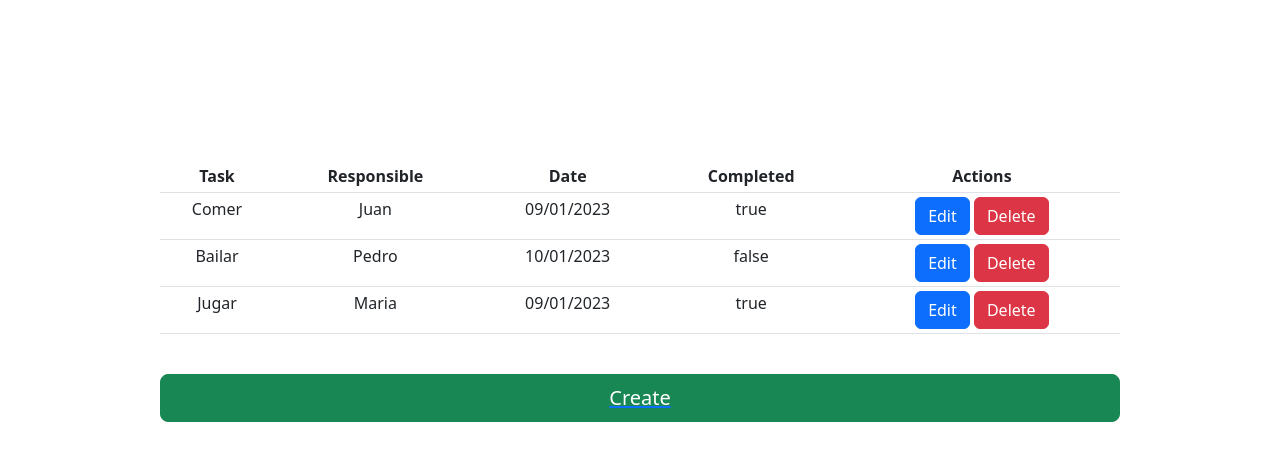
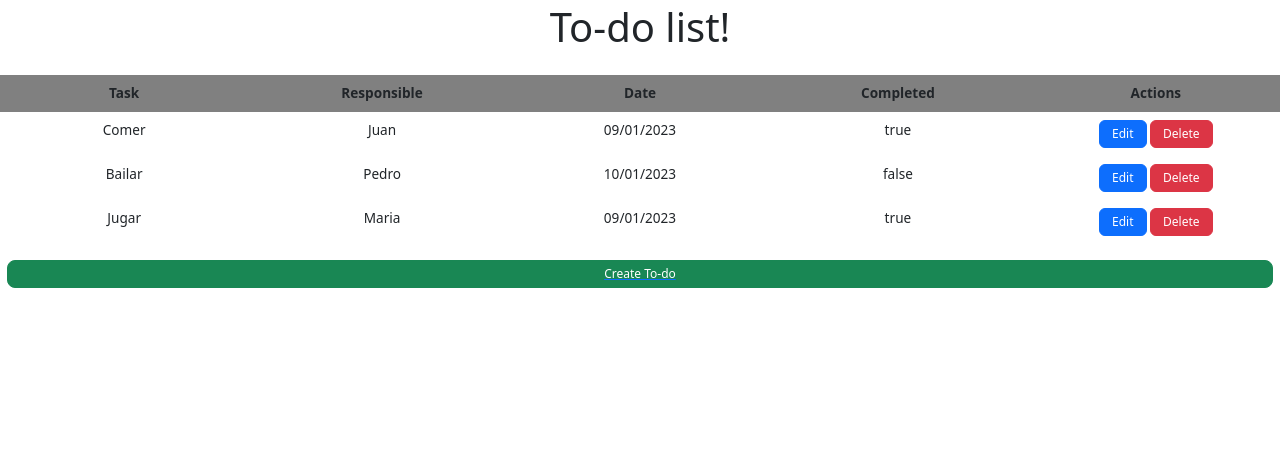
Before and after one commit to gonzalomolina1990/todolist, a React (Create React App) app in the folder front/: page / in a window 1280 px wide. Shown: the top 460 px of the page. Built offline with nearby package versions, Linux system fonts and the light colour scheme.

Commit message:
styles fix

```diff
--- a/front/src/App.css
+++ b/front/src/App.css
@@ -1,38 +1,22 @@
-.App {
-  text-align: center;
+body{
+  font-size: 0.85rem !important;
+  margin: 0.2rem !important;
 }
 
-.App-logo {
-  height: 40vmin;
-  pointer-events: none;
+.btn {
+    font-size: 0.75rem !important;
+    padding: 0.25rem 0.75rem !important;
 }
 
-@media (prefers-reduced-motion: no-preference) {
-  .App-logo {
-    animation: App-logo-spin infinite 20s linear;
-  }
+.row {
+  text-align: center !important;
 }
 
-.App-header {
-  background-color: #282c34;
-  min-height: 100vh;
-  display: flex;
-  flex-direction: column;
-  align-items: center;
-  justify-content: center;
-  font-size: calc(10px + 2vmin);
-  color: white;
+.col{
+  padding: 0.5rem !important;
 }
 
-.App-link {
-  color: #61dafb;
+.mainrow{
+  font-weight: bold;
+  background-color: gray;
 }
-
-@keyframes App-logo-spin {
-  from {
-    transform: rotate(0deg);
-  }
-  to {
-    transform: rotate(360deg);
-  }
-}
--- a/front/src/components/Home.js
+++ b/front/src/components/Home.js
@@ -3,6 +3,9 @@ import {Button, Table} from 'react-bootstrap';
 import "bootstrap/dist/css/bootstrap.min.css"
 import Todos from './to-dos';
 import {Link, useNavigate} from 'react-router-dom';
+import Container from 'react-bootstrap/Container';
+import Row from 'react-bootstrap/Row';
+import Col from 'react-bootstrap/Col';
 
 
 function Home(){
@@ -31,64 +34,79 @@ function Home(){
     }
 
     return(<div>
-        <div style={{margin:"10rem"}}>
-            <Table stripped bordererd hover size="sm">
-                <thead>
-                    <tr>
-                        <th key="task">
+        <Container fluid style={{margin:"auto"}}>
+
+            <Row>
+                <h1>To-do list!</h1>
+            </Row>
+            <Row>
+                <Col>
+
+
+                        <Row>
+                                <Col>
+                                    <Row className='mainrow'>
+                                        <Col key="task">
                                             Task
-                        </th>
-                        <th key="responsible">
+                                        </Col>
+                                        <Col key="responsible">
                                             Responsible
-                        </th>
-                        <th key="date">
+                                        </Col>
+                                        <Col key="date">
                                             Date
-                        </th>
-                        <th key="completed">
+                                        </Col>
+                                        <Col key="completed">
                                             Completed
-                        </th>
-                        <th key="completed">
+                                        </Col>
+                                        <Col key="completed">
                                             Actions
-                        </th>
-                    </tr>
-                </thead>
-                <tbody>
+                                        </Col>
+                                    </Row>
                                         {
                                             Todos && Todos.length > 0 ?
                                             Todos.map((item) => {
                                                 return(
-                                <tr key="td">
-                                    <td key={"1"}>{item.task}</td>
+                                                    <Row key="td">
+                                                        <Col key={"1"}>{item.task}</Col>
 
-                                    <td key={"2"}>{item.responsible}</td>
+                                                        <Col key={"2"}>{item.responsible}</Col>
 
-                                    <td key={"3"}>{item.date}</td>
+                                                        <Col key={"3"}>{item.date}</Col>
 
-                                    <td key={"4"}>{item.completed}</td>
+                                                        <Col key={"4"}>{item.completed}</Col>
 
-                                    <td key={"5"}>
+                                                        <Col key={"5"}>
                                                             <Link to={`/edit`}>
                                                                 <Button onClick={()=>{handleEdit(item.task, item.responsible, item.date, item.completed, item.id)}}>Edit</Button>
                                                             </Link>
                                                             &nbsp;
                                                             <Button onClick={()=>{handleDelete(item.id)}} variant="danger">Delete</Button>
-                                    </td>
+                                                        </Col>
 
 
-                                </tr>
+                                                    </Row>
                                                 )
                                             })
                                             : "No data available"
                                         }
-                </tbody>
+                                </Col>
 
-            </Table>
-            <br>
-            </br>
+                        </Row>
+
+                        <Row>
+                            <Col>
                                 <Link className='d-grid gap-2' to={`/create`}>
-                <Button variant="success" size="lg">Create</Button>
+                                <Button variant="success" size="lg">Create To-do</Button>
                                 </Link>
-        </div>
+                            </Col>
+                        </Row>
+
+
+
+                </Col>
+            </Row>
+
+        </Container>
     </div>)
 }
 
```
Lines whose indentation alone changed are shown as unchanged.
